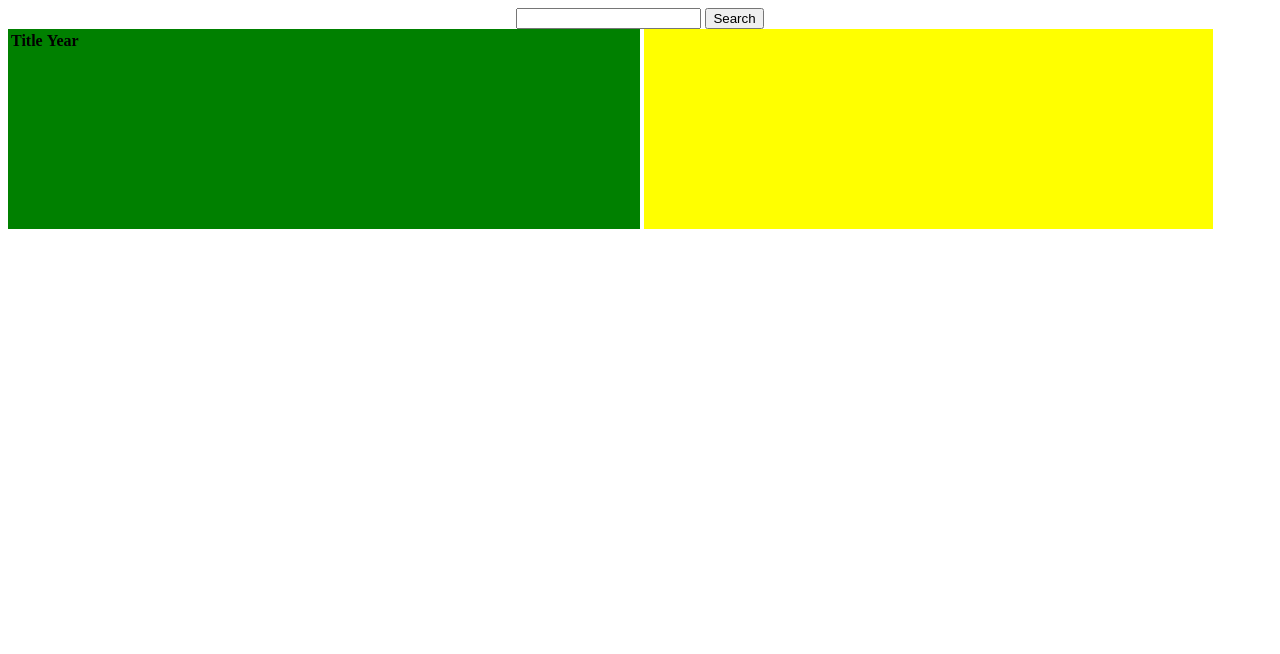
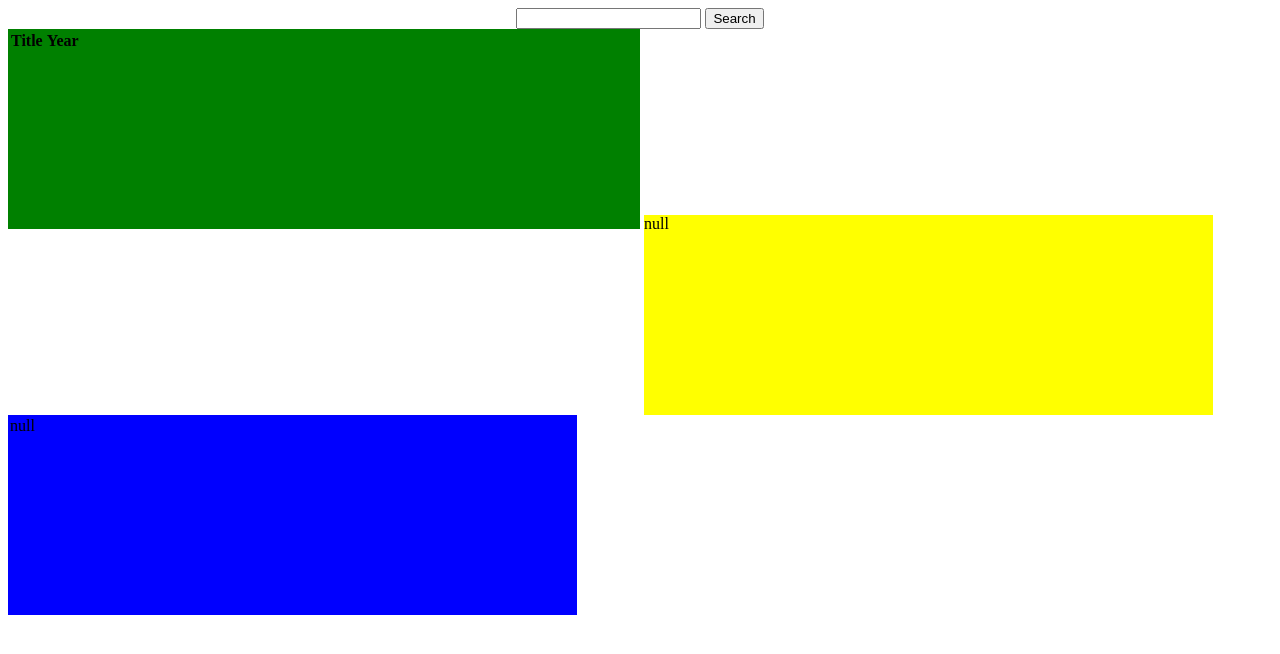
Before and after one commit to alexhidalgo/Day-15, a plain HTML site: page homework/index.html in a window 1280 px wide. Drawn offline with Linux system fonts and the light colour scheme.

Commit message:
Updated styles and js

```diff
--- a/homework/index.html
+++ b/homework/index.html
@@ -22,6 +22,9 @@
 		<table id="watch-list">
 
 		</table>
+		<table id="watched-list">
+
+		</table>
 	</div>
 
 	<script src="bower_components/jquery-2.1.3.min/index.js"></script>
--- a/homework/main.js
+++ b/homework/main.js
@@ -64,18 +64,22 @@ function onReady() {
 				// data.Search[key].ref = key;
 				$('#table-data').append(rowTemplate(data.Search[key]));
 				// $('#movies').append(rowTemplate({Title: 'Benji', Year: 1984, Genre: 'Childrens'}));
-
+				// console.log(JSON.stringify(data.Search[key]));
+			}
 			$('tr').on('click', onTdClick);
-
 			function onTdClick() {
 				$(this).appendTo($('#watch-list'));
-				console.log('you clicked me');
 
-				console.log($(this));
-				// localStorage.setItem(2, $(this.);
-				// localStorage.setItem(JSON.stringify($(this)));
+			localStorage.setItem("watchList", JSON.stringify(data.Search[key]));
+			// localStorage.setItem(JSON.stringify($(this.innerText)));
+			// localStorage.setItem($(this), dojox.json.ref.toJson($(this)));
+			$(this).on('click', onTdClickWatched);
+			function onTdClickWatched() {
+				$(this).appendTo($('#watched-list'));
+				localStorage.setItem("watchedList", JSON.stringify(data.Search[key]));
 			}
 		}
+
 	}
 // "<th>" + data.Search[counter].Title + "</th>"
 	// function onTomatoResults(data) {
@@ -115,5 +119,20 @@ function onReady() {
 	// 	console.log('you clicked me');
 	// }
 
+	// $("#watch-list").val(localStorage.getItem("searchResponse"));
+	// $("watch-list").append(localStorage.searchResponse);
+	// return localStorage.getItem("searchResponse");
+	// function load_data() {
+	//   var input = document.getElementById("watch-list");
+	//   input.value = localStorage.getItem("searchResponse");
+	//   console.log('loading data');
+	// }
 
+	// load_data();
+
+	var watchList = JSON.parse(localStorage.getItem("watchList"));
+	$('<span>'+watchList+'</span>').appendTo('#watch-list');
+
+	var watchedList = JSON.parse(localStorage.getItem("watchedList"));
+	$('<span>'+watchedList+'</span>').appendTo('#watched-list');
 }
--- a/homework/style.css
+++ b/homework/style.css
@@ -20,3 +20,9 @@ table {
 	height: 200px;
 	background-color: green;
 }
+
+#watched-list {
+	width: 45%;
+	height: 200px;
+	background-color: blue;
+}
```
Lines whose indentation alone changed are shown as unchanged.
